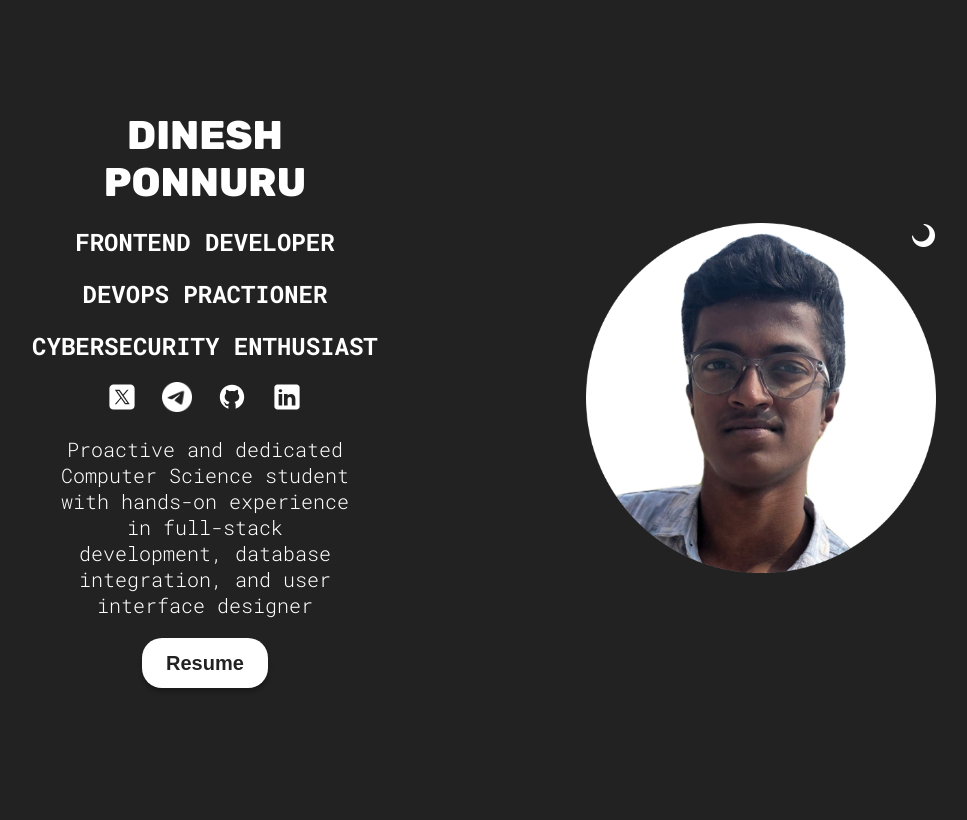
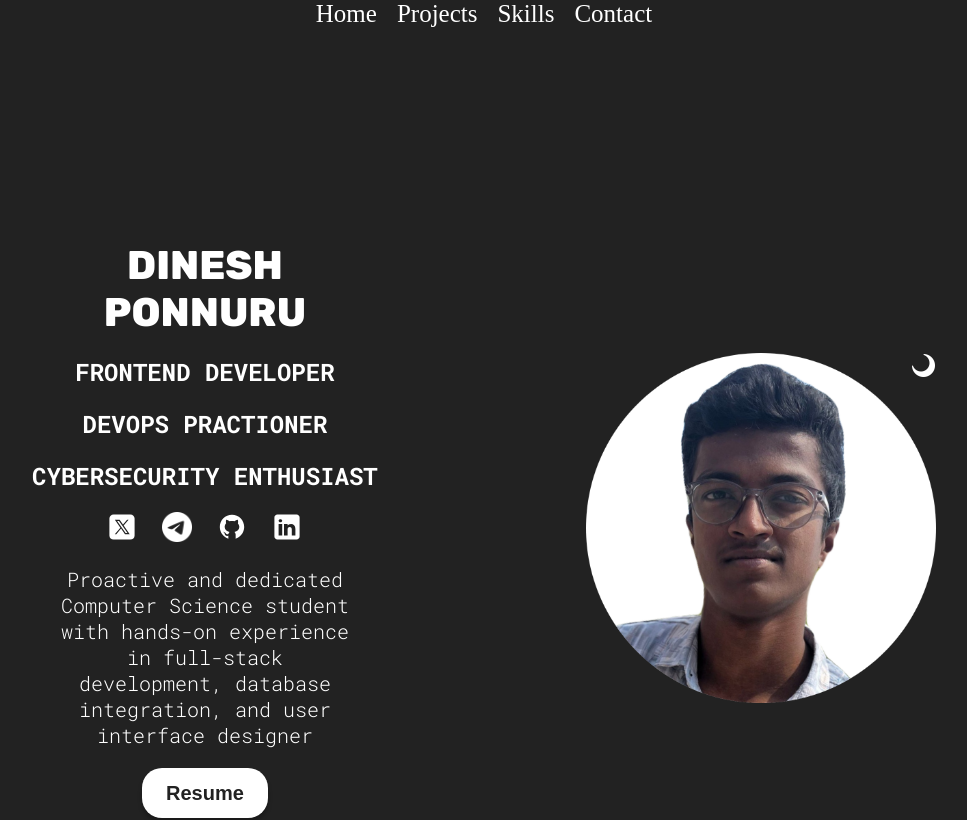
Before and after one commit to red0074/dinesh-portfolio, a React (Vite) app: page / in a window 1280 px wide. Shown: the top 820 px of the page, without its empty margins (156-1123 px from the left). Built offline with nearby package versions, Linux system fonts and the light colour scheme.

Commit message:
added navbar

```diff
--- a/package.json
+++ b/package.json
@@ -10,8 +10,11 @@
     "preview": "vite preview"
   },
   "dependencies": {
+    "bootstrap": "^5.3.3",
     "react": "^18.2.0",
-    "react-dom": "^18.2.0"
+    "react-bootstrap": "^2.10.3",
+    "react-dom": "^18.2.0",
+    "react-router-dom": "^6.23.1"
   },
   "devDependencies": {
     "@types/react": "^18.2.66",
--- a/src/App.jsx
+++ b/src/App.jsx
@@ -1,15 +1,19 @@
 import "./App.css";
+import Certifications from "./components/Certifications";
 import Contact from "./components/Contact/Contact";
 import Footer from "./components/Footer/Footer";
 import Hero from "./components/Hero/Hero";
+import Navigation from "./components/Navbar/Navbar";
 import Projects from "./components/Projects/Projects";
 import Skills from "./components/Skills/Skills";
 
 function App() {
   return (
     <>
+      <Navigation />
       <Hero />
       <Projects />
+      <Certifications />
       <Skills />
       <Contact />
       <Footer />
--- /dev/null
+++ b/src/components/Navbar/Navbar.css
@@ -0,0 +1,44 @@
+/* components/Navbar/Navbar.css */
+
+.navbar {
+  background-color: var(--background-color) !important;
+}
+
+.nav-link {
+  color: var(--text-color) !important;
+  text-decoration: none;
+  margin: 0 10px;
+  font-size: 25px;
+}
+
+.nav-link:hover {
+  color: var(--btn-color) !important;
+  height: inherit;
+  /* background-color: #fff; */
+  border: 2px solid white;
+  border-radius: 15px;
+}
+
+.ml-auto {
+  display: flex;
+  justify-content: center;
+  height: 30px;
+  width: 100%;
+  max-width: 450px;
+  border-radius: 25px;
+  margin-left: auto;
+  margin-right: auto;
+  flex-wrap: wrap;
+}
+
+@media (max-width: 576px) {
+  .ml-auto {
+    height: auto;
+    padding: 10px 0;
+    flex-direction: column;
+    align-items: center;
+  }
+  .nav-link {
+    margin: 5px 0;
+  }
+}
--- /dev/null
+++ b/src/components/Navbar/Navbar.jsx
@@ -0,0 +1,21 @@
+// components/Navbar/Navbar.js
+import React from "react";
+import { Navbar, Nav, Container } from "react-bootstrap";
+import "./Navbar.css";
+
+const Navigation = () => {
+  return (
+    <Navbar bg="dark" variant="dark" expand="lg">
+      <Container>
+        <Nav className="ml-auto">
+          <Nav.Link href="#home">Home</Nav.Link>
+          <Nav.Link href="#projects">Projects</Nav.Link>
+          <Nav.Link href="#skills">Skills</Nav.Link>
+          <Nav.Link href="#contact">Contact</Nav.Link>
+        </Nav>
+      </Container>
+    </Navbar>
+  );
+};
+
+export default Navigation;
```
Also changed, not shown: 1 other file (tests, documents, lock files or other folders).
